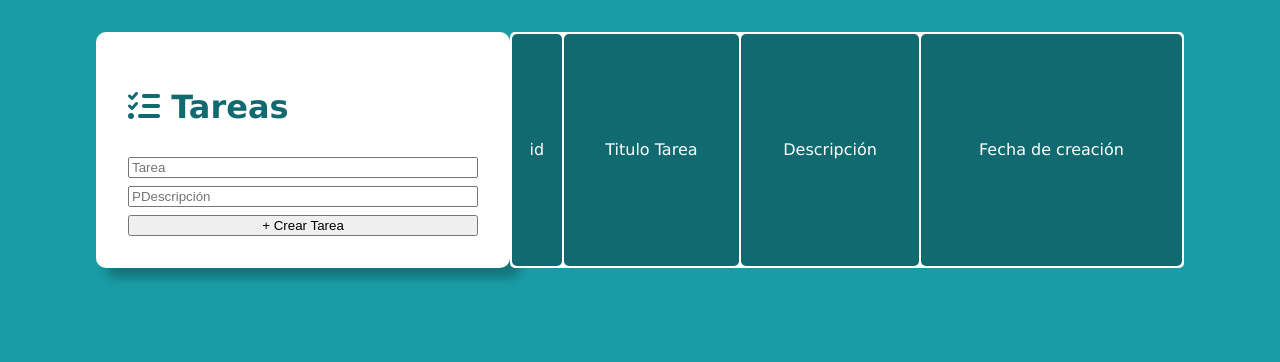
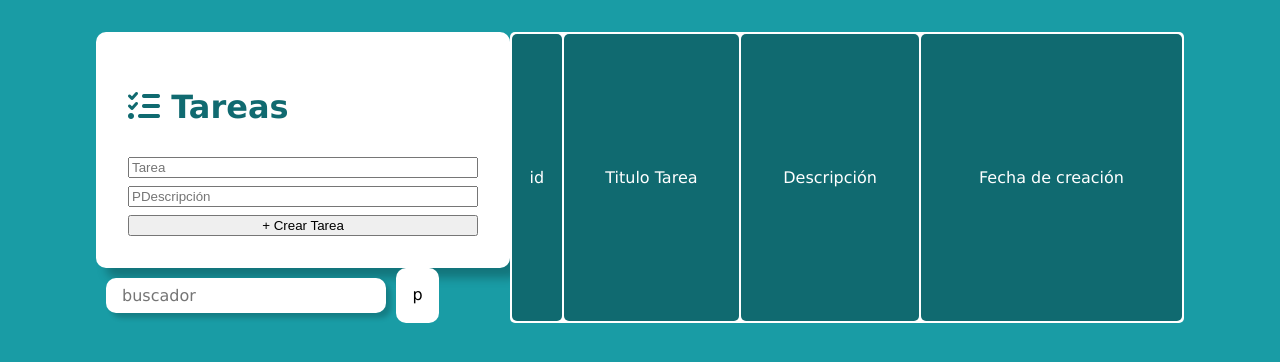
Before and after one commit to KevinSuarz/crud, a PHP site: page /pages/bienvenida.php in a window 1280 px wide. Shown: the part 100-462 px from the top of the page. Run offline with PHP 8.4, Linux system fonts and the light colour scheme; the visitor is signed in with stand-in values (Sample User, id 1); data that the repository does not hold is empty; some libraries are stand-ins or nearby versions.

Commit message:
buscador solo con echo en php

```diff
--- a/components/tasks.php
+++ b/components/tasks.php
@@ -1,12 +1,19 @@
 <?php
   include '../app/db.php';
 ?>
-<form action="../app/taskPush.php" class="tasks__form" method="post">
-  <h2 class="tasks__title"><i class="fa-solid fa-list-check"></i> Tareas</h2>
-  <input type="text" placeholder="Tarea" name="taskTitle" required>
-  <input type="text" placeholder="PDescripción" name="taskDescription" required>
-  <input type="submit" value="+ Crear Tarea">
+<div class="bz">
+  <form action="../app/taskPush.php" class="tasks__form" method="post">
+    <h2 class="tasks__title"><i class="fa-solid fa-list-check"></i> Tareas</h2>
+    <input type="text" placeholder="Tarea" name="taskTitle" required>
+    <input type="text" placeholder="PDescripción" name="taskDescription" required>
+    <input type="submit" value="+ Crear Tarea">
+  </form>
+<form action="../app/buscar.php" class="form__buscador" method="post">
+  <input type="text" placeholder="buscador" class="buscador" name="buscar">
+  <input type="submit" class="lupita" value="p">
 </form>
+</div>
+
 
 <table class="tasks__table">
   <tr class="tasks__tableHead">
--- a/styles/main.css
+++ b/styles/main.css
@@ -254,3 +254,37 @@ body {
   font-size: 1.5rem;
   font-weight: bolder;
 }
+
+/* BUSCADOR */
+
+.bz
+{
+  box-sizing: border-box;
+}
+
+.form__buscador
+{
+  display: flex;
+}
+
+.buscador
+{
+  box-sizing: border-box;
+  all: unset;
+  background-color: white;
+  width: 60%;
+  margin: 10px ;
+  padding: .5rem 1rem;
+  border-radius: 10px;
+  box-shadow: 5px 5px 5px rgba(0, 0, 0, 0.196);
+}
+
+.lupita
+{
+  all: unset;
+  background-color: white;
+  padding: 0 1rem;
+  border-radius: 10px;
+  line-height: 0;
+  cursor: pointer;
+}
```
Also changed, not shown: app/buscar.php (added, +19 -0 lines).
